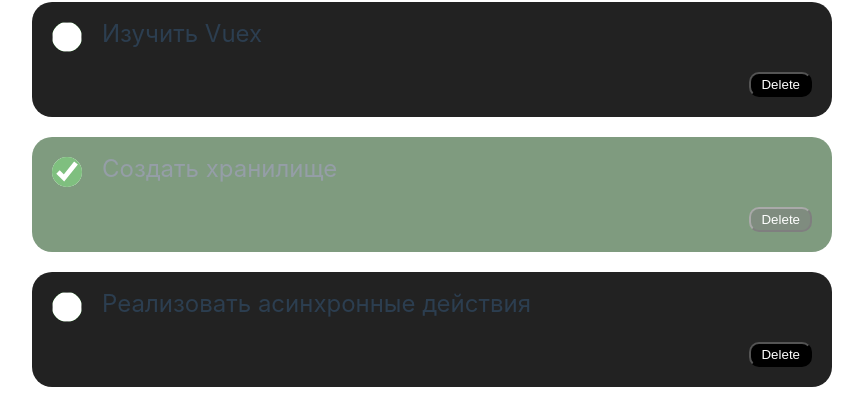
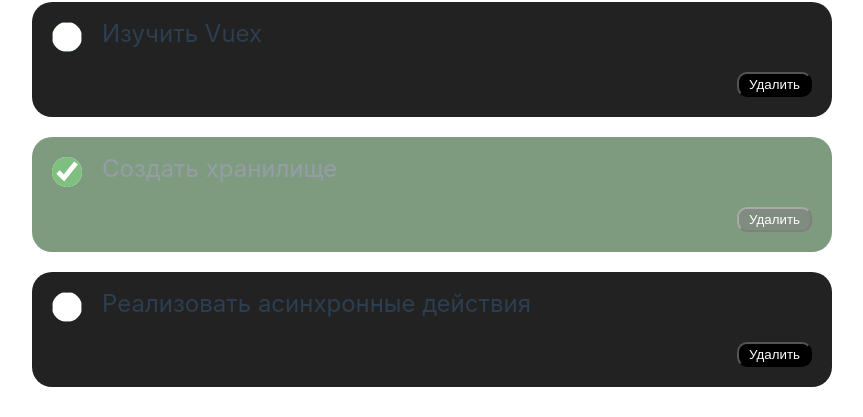
Before and after one commit to Fant0s/neo-test, a Vue app: page / in a window 1280 px wide. Shown: the part 236-653 px from the top of the page, without its empty margins (208-1071 px from the left). Built offline with nearby package versions, Linux system fonts and the light colour scheme.

Commit message:
fix btn text

```diff
--- a/src/components/TaskComponent.vue
+++ b/src/components/TaskComponent.vue
@@ -34,7 +34,7 @@ const handleDelete = () => {
       <h2 class="title">{{ props.task.title }}</h2>
     </div>
     <div class="bottom">
-      <button class="delete-btn" @click="handleDelete">Delete</button>
+      <button class="delete-btn" @click="handleDelete">Удалить</button>
     </div>
   </div>
 </template>
```
